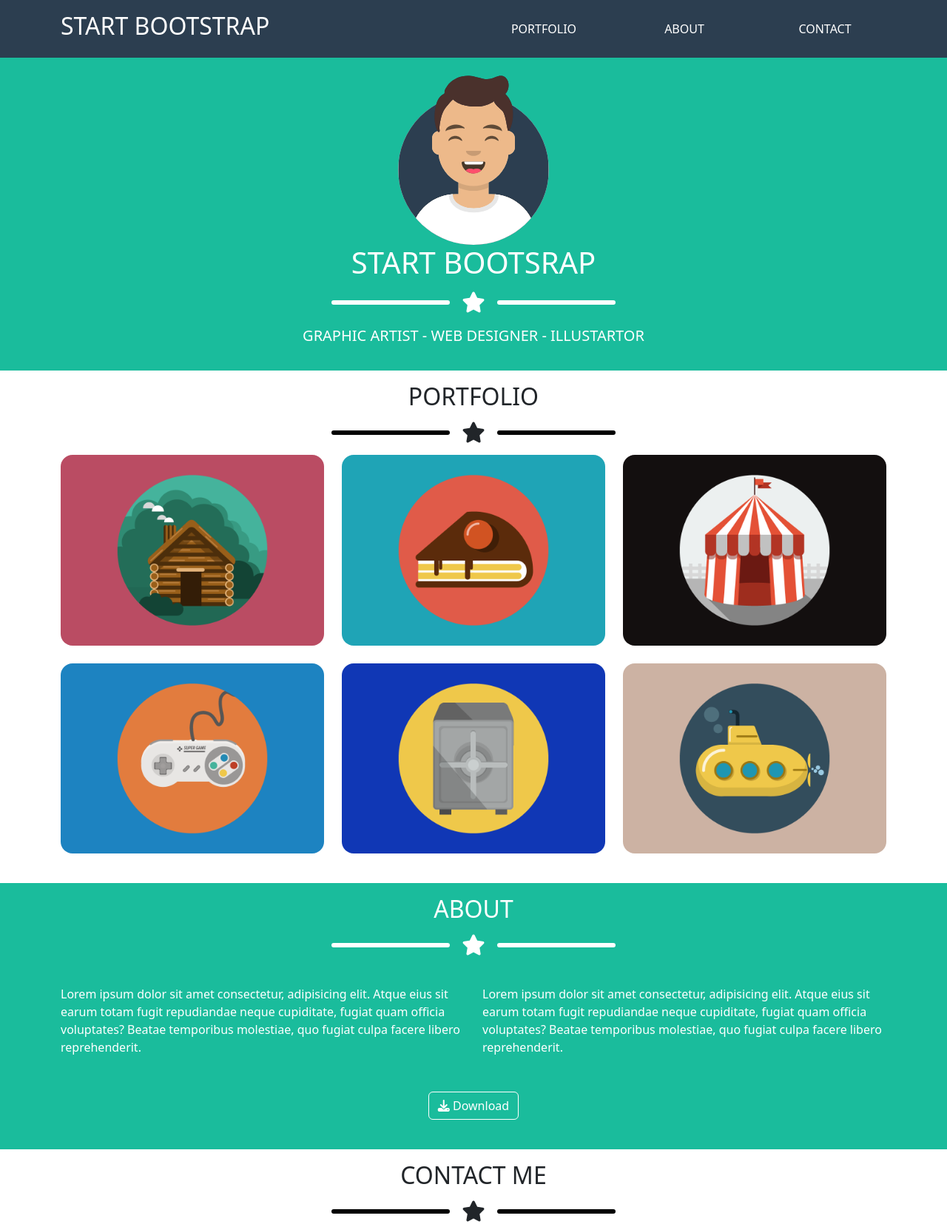
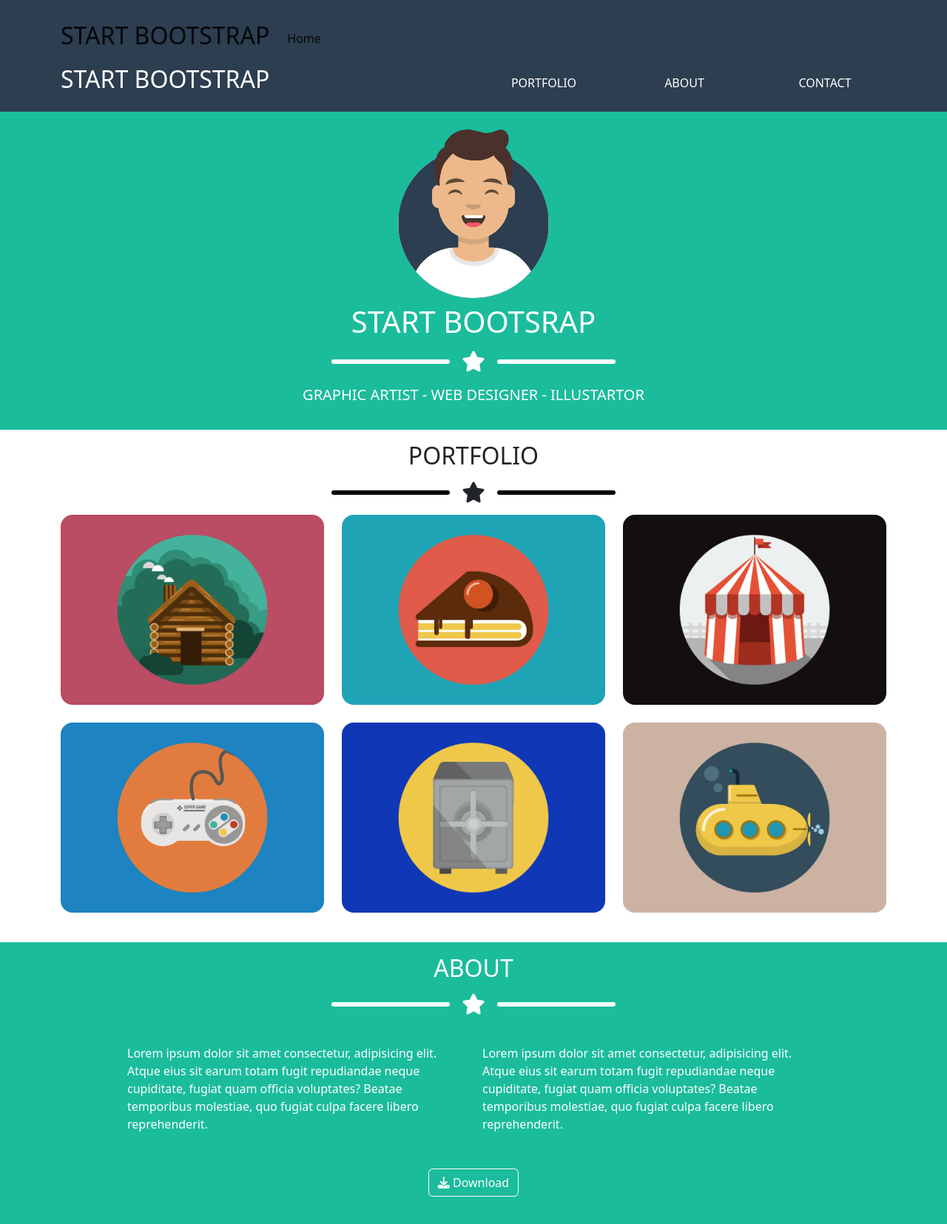
Before and after one commit to PinoGabriel/html-css-boostrap-freelancer, a plain HTML site: page index.html in a window 1280 px wide. Shown: the top 1655 px of the page at 74% size. Drawn offline with nearby package versions, Linux system fonts and the light colour scheme.

Commit message:
added with right name

```diff
--- a/css/style.css
+++ b/css/style.css
@@ -3,6 +3,7 @@
     --primary-color: white;
 }
 
+/**************************** HEADER *****************************************/
 
 header {
     background-color: #2C3E50;
@@ -34,6 +35,8 @@ a {
     justify-content: end;
     align-items: center;
 }
+
+/********************************* MAIN **************************************/
 
 .avatar {
     width: 20%;
@@ -75,6 +78,8 @@ a {
     color: var(--primary-color);
 }
 
+/********************** FOOTER ******************************/
+
 #find-us {
     color: var(--primary-color);
     background-color: #3A546D;
--- a/index.html
+++ b/index.html
@@ -13,6 +13,21 @@
     <!-- INIZIO HEADER -->
     <header>
         <nav class="container py-3">
+            <nav class="navbar navbar-expand-lg bg-body-tertiary">
+                  <a class="navbar-brand" href="#"><h2>START BOOTSTRAP</h2></a>
+                  <button class="navbar-toggler" type="button" data-bs-toggle="collapse" data-bs-target="#navbarNav" aria-controls="navbarNav" aria-expanded="false" aria-label="Toggle navigation">
+                    <span class="navbar-toggler-icon"></span>
+                  </button>
+                  <div class="collapse navbar-collapse" id="navbarNav">
+                    <ul class="navbar-nav">
+                      <li class="nav-item">
+                        <a class="nav-link active" aria-current="page" href="#">Home</a>
+                      </li>
+                    </ul>
+            </nav>
+
+
+
             <div class="row">
                 <div class="col-6">
                     <h2>START BOOTSTRAP</h2>
@@ -35,7 +50,7 @@
         <!------------------------ SECTION JUMBO ----------------------------->
         <section id="jumbo">
             <div class="container text-center py-3">
-                <img class="avatar" src="./img/avatar.svg" alt="avatar">
+                <img class="avatar mb-2" src="./img/avatar.svg" alt="avatar">
                 <h1>START BOOTSRAP</h1>
                 <div class="d-flex justify-content-center align-items-center my-3">
                     <div class="my_line me-3"></div>
@@ -85,7 +100,7 @@
 
         <!------------------------ SECTION ABOUT ----------------------------->
         <section id="about">
-            <div class="container py-3">
+            <div class="container w-75 py-3">
                 <div class="row text-center">
                     <div class="col-md-12">
                         <h2>ABOUT</h2>
@@ -116,7 +131,7 @@
 
         <!------------------------ SECTION CONTACT ----------------------------->
         <section id="contact">
-            <div class="container py-3">
+            <div class="container w-75 py-3">
                 <div class="row text-center">
                     <div class="col-md-12">
                         <h2>CONTACT ME</h2>
```
